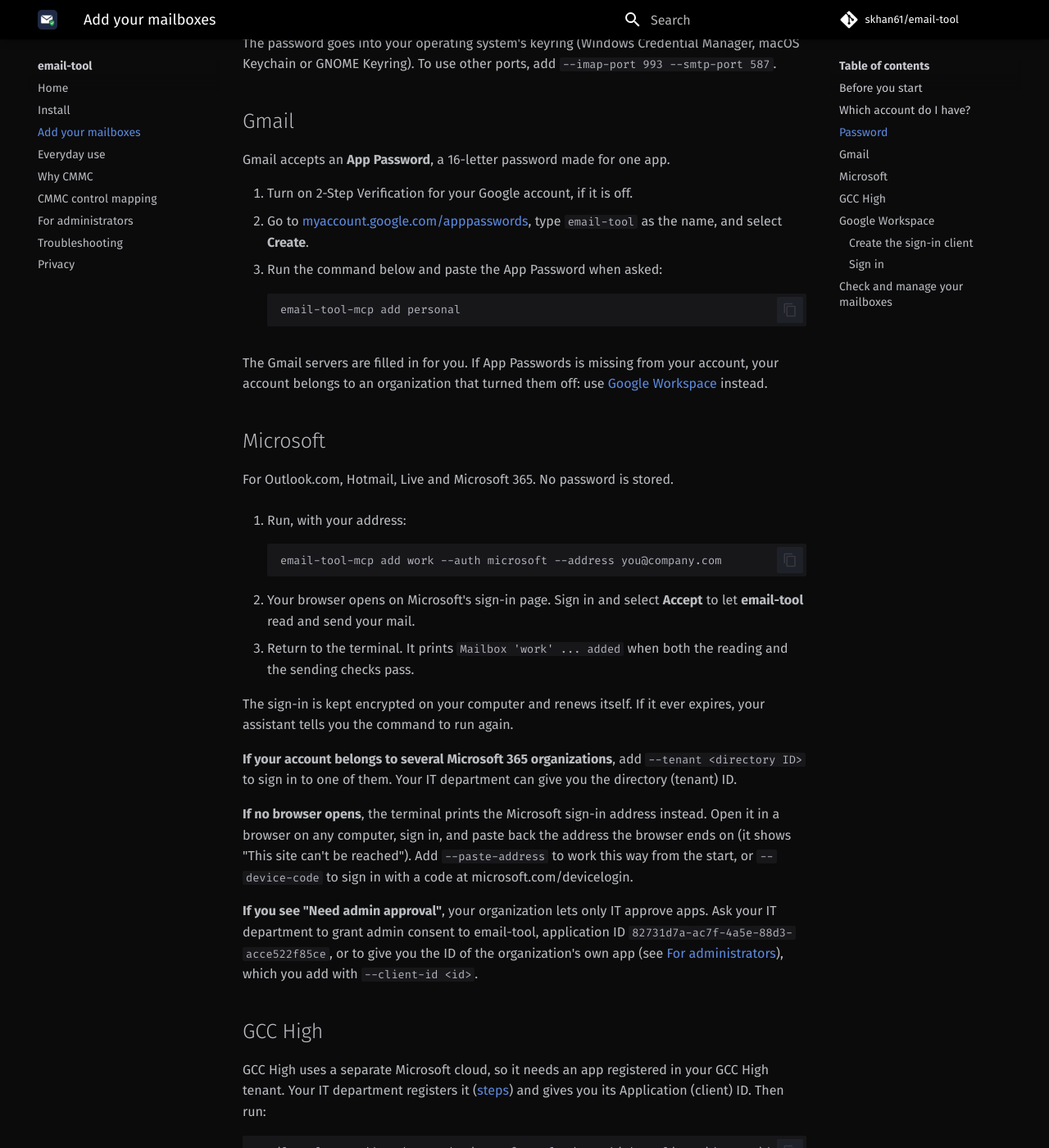
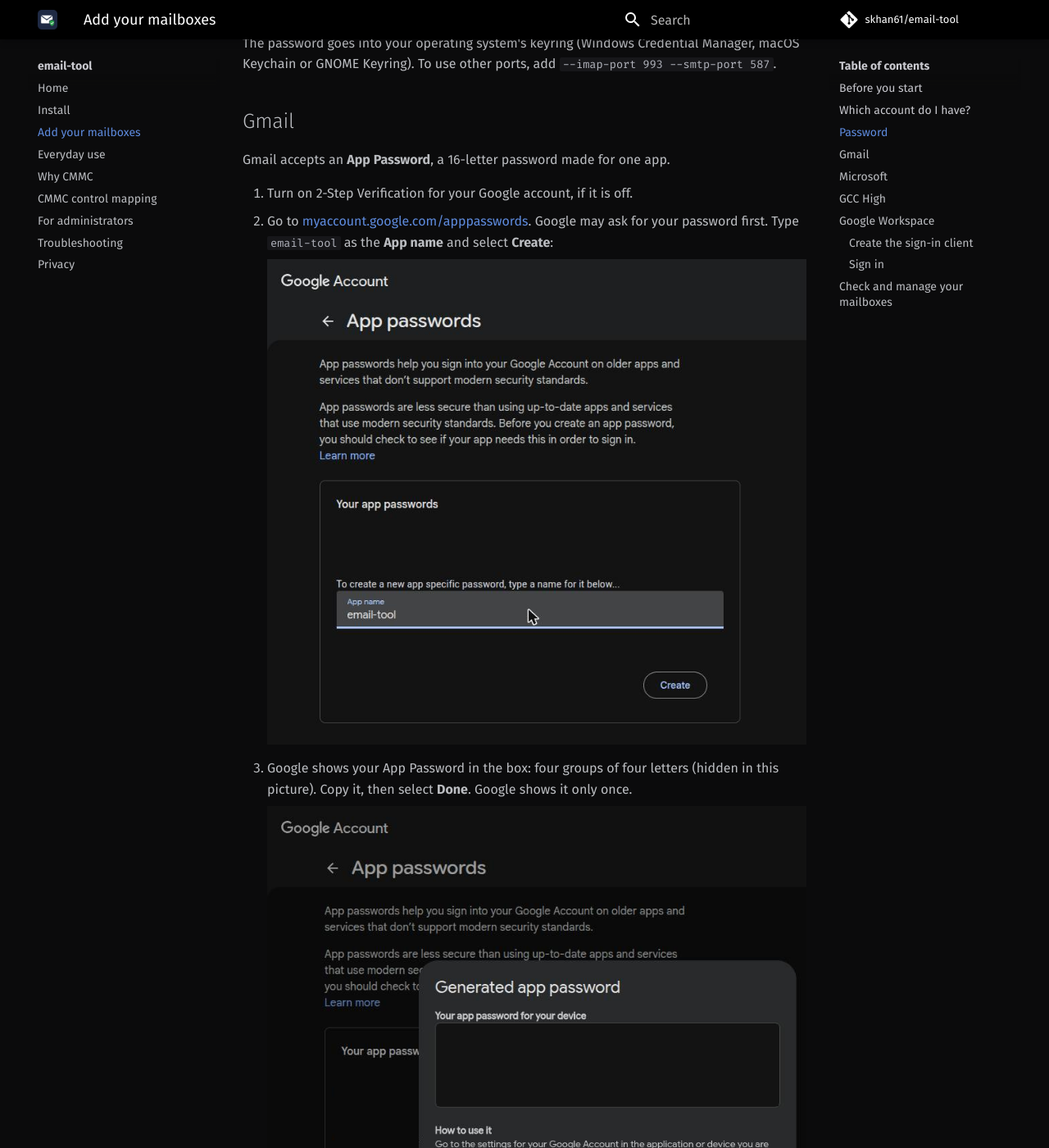
Before and after one commit to skhan61/email-tool, an MkDocs documentation site: the page built from docs/mailboxes.md, in a window 1280 px wide and 1400 px high, scrolled down 2448 px. Shown: the whole window at 82% size. Built offline with MkDocs 1.6.1 and Material for MkDocs 9.7.7, drawn with Linux system fonts in a browser that asks for light colours; plug-ins that fetch from the network failed and are left out; comment, search, counter and statistics services are not loaded; some of the changed text lies outside the part shown.

Commit message:
Docs: Gmail and Microsoft sign-in steps with screenshots (#79)
* Docs: Gmail App Password steps with screenshots

Two real screenshots of Google's App passwords page (the name typed, then
the generated password, blurred), cropped, no profile picture. The steps
now say Google may ask for the password first and shows the App Password
only once.

Refs #77

Co-Authored-By: Claude Opus 5.5 <noreply@anthropic.com>

* Review fixes: password box covered solid, existing rows hidden

The generated password is covered with a solid box instead of a blur, and
the account's existing app password rows are covered, so the pictures show
only what the steps describe. The page says the password is hidden.

Refs #77

Co-Authored-By: Claude Opus 5.5 <noreply@anthropic.com>

* Docs: Microsoft consent screen in the Microsoft sign-in steps

A real screenshot of Microsoft's "Let this app access your info?" screen,
the signed-in address covered, cropped to the card. Step 2 names the
screen and lists what email-tool asks for. attr_list sets the picture's
width.

Refs #77

Co-Authored-By: Claude Opus 5.5 <noreply@anthropic.com>

* Review fixes: consent shot without the cursor, "unverified" explained

The Microsoft consent screenshot is retaken with the pointer outside the
card. Step 2 says Microsoft marks the app unverified because no company
publisher is registered, which is expected.

Refs #77

Co-Authored-By: Claude Opus 5.5 <noreply@anthropic.com>

---------

Co-authored-by: skhan61 <sayem.eee.kuet@outlook.com>
Co-authored-by: Claude Opus 5.5 <noreply@anthropic.com>

````diff
--- a/docs/mailboxes.md
+++ b/docs/mailboxes.md
@@ -77,9 +77,18 @@ Keychain or GNOME Keyring). To use other ports, add `--imap-port 993 --smtp-port
 Gmail accepts an **App Password**, a 16-letter password made for one app.
 
 1. Turn on 2-Step Verification for your Google account, if it is off.
-2. Go to [myaccount.google.com/apppasswords](https://myaccount.google.com/apppasswords),
-   type `email-tool` as the name, and select **Create**.
-3. Run the command below and paste the App Password when asked:
+2. Go to [myaccount.google.com/apppasswords](https://myaccount.google.com/apppasswords).
+   Google may ask for your password first. Type `email-tool` as the **App name** and select
+   **Create**:
+
+    ![The App passwords page with email-tool typed as the app name](assets/screens/gmail-app-password-name.png)
+
+3. Google shows your App Password in the box: four groups of four letters (hidden in this
+   picture). Copy it, then select **Done**. Google shows it only once.
+
+    ![Google shows the generated app password in a box, hidden in this picture](assets/screens/gmail-app-password-shown.png)
+
+4. Run the command below and paste the App Password when asked:
 
     ```bash
     email-tool-mcp add personal
@@ -99,8 +108,14 @@ For Outlook.com, Hotmail, Live and Microsoft 365. No password is stored.
     email-tool-mcp add work --auth microsoft --address you@company.com
     ```
 
-2. Your browser opens on Microsoft's sign-in page. Sign in and select **Accept** to let
-   **email-tool** read and send your mail.
+2. Your browser opens on Microsoft's sign-in page. Sign in. Microsoft then asks
+   **Let this app access your info?** and lists what **email-tool** may do: read and write
+   your mail, send mail, keep access, and see your basic profile. Microsoft marks the app
+   **unverified** because no company publisher is registered for it; that is expected.
+   Select **Accept**:
+
+    ![Microsoft asks whether email-tool may access your mail, with Deny and Accept](assets/screens/microsoft-consent.png){ width="440" }
+
 3. Return to the terminal. It prints `Mailbox 'work' ... added` when both the reading and
    the sending checks pass.
 
--- a/mkdocs.yml
+++ b/mkdocs.yml
@@ -47,6 +47,8 @@ nav:
 
 markdown_extensions:
   - admonition
+  # Image sizes, such as `{ width="440" }` after a screenshot.
+  - attr_list
   - tables
   - toc:
       permalink: true
````
Also changed, not shown: docs/assets/screens/gmail-app-password-name.png (added), docs/assets/screens/gmail-app-password-shown.png (added), docs/assets/screens/microsoft-consent.png (added).
